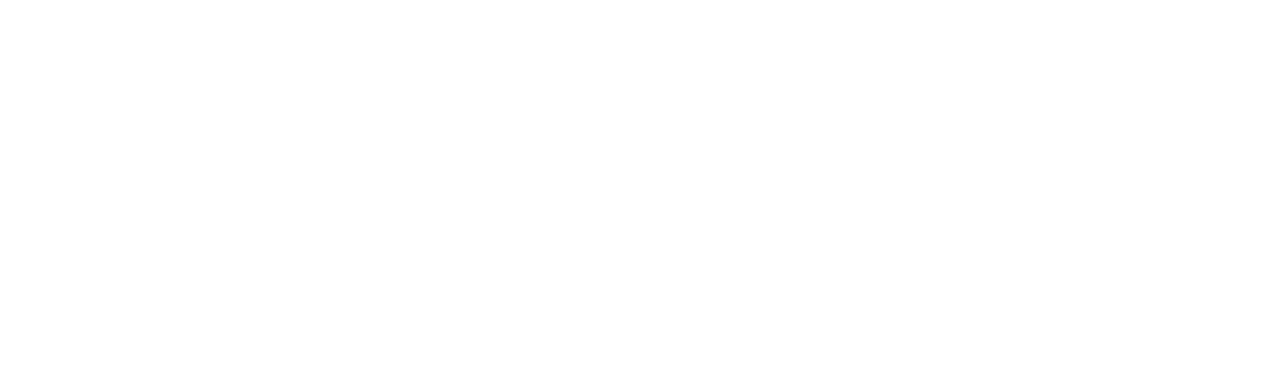
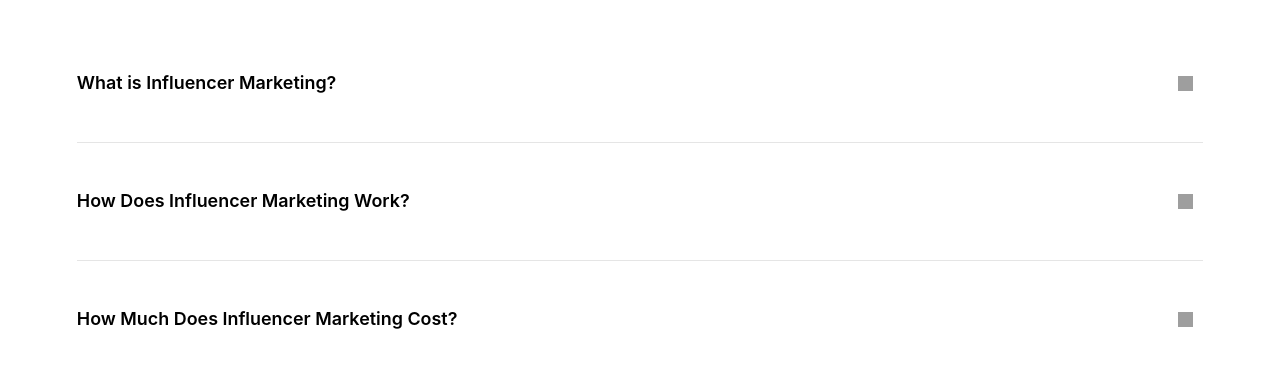
Before and after one commit to Punit3112/Frontend, a Next.js app: page / in a window 1280 px wide. Shown: the part 3994-4361 px from the top of the page. Before the commit the page ends 4054 px from the top, so only its background shows below. Built offline with nearby package versions, Linux system fonts and the light colour scheme; grey boxes are pictures that could not be loaded.

Commit message:
Add FAQ component

```diff
--- /dev/null
+++ b/src/app/components/FAQ.tsx
@@ -0,0 +1,78 @@
+"use client";
+
+import { useState } from "react";
+
+export interface FAQItem {
+  question: string;
+  answer: string;
+}
+
+interface FAQProps {
+  items: FAQItem[];
+  title?: string;
+}
+
+export default function FAQ({
+  items,
+  title = "Frequently Asked Questions",
+}: FAQProps) {
+  const [openIndex, setOpenIndex] = useState<number | null>(null);
+
+  const toggle = (index: number) => {
+    setOpenIndex(openIndex === index ? null : index);
+  };
+
+  return (
+    <div className="faqs-holder">
+      <div className="ds-accordion ds-accordion--divided">
+        {items.map((item, index) => {
+          const isOpen = openIndex === index;
+          return (
+            <div
+              key={index}
+              className="ds-accordion__item"
+              itemScope
+              itemProp="mainEntity"
+              itemType="https://schema.org/Question"
+            >
+              <button
+                className="ds-accordion__header"
+                onClick={() => toggle(index)}
+                aria-expanded={isOpen}
+                aria-controls={`faq-answer-${index}`}
+              >
+                <h2 className="ds-accordion__title" itemProp="name">
+                  {item.question}
+                </h2>
+                <img
+                  className="ds-accordion__icon"
+                  src="https://d5ik1gor6xydq.cloudfront.net/websiteImages/creatorMarketplace/plus.svg"
+                  loading="lazy"
+                  style={{
+                    transform: isOpen ? "rotateZ(45deg)" : "rotateZ(0deg)",
+                  }}
+                  alt=""
+                />
+              </button>
+
+              <div
+                itemScope
+                itemProp="acceptedAnswer"
+                itemType="https://schema.org/Answer"
+              >
+                <div
+                  id={`faq-answer-${index}`}
+                  className="ds-accordion__content"
+                  itemProp="text"
+                  style={{ display: isOpen ? "block" : "none" }}
+                >
+                  {item.answer}
+                </div>
+              </div>
+            </div>
+          );
+        })}
+      </div>
+    </div>
+  );
+}
--- /dev/null
+++ b/src/app/components/Faq.tsx
@@ -0,0 +1,92 @@
+"use client";
+
+import React from "react";
+import { useState } from "react";
+
+export interface FAQItem {
+  question: string;
+  answer: string;
+}
+
+interface FAQProps {
+  items: FAQItem[];
+  title?: string;
+}
+
+const TRANSITION = "0.35s ease";
+
+export default function FAQ({
+  items,
+  title = "Frequently Asked Questions",
+}: FAQProps) {
+  const [openIndex, setOpenIndex] = useState<number | null>(null);
+
+  const toggle = (index: number) => {
+    setOpenIndex(openIndex === index ? null : index);
+  };
+
+  return (
+    <div className="mt-[10%] mb-[8%] max-[800px]:my-[25%]">
+      <div className="w-full">
+        {items.map((item, index) => {
+          const isOpen = openIndex === index;
+          return (
+            <div
+              key={index}
+              className="mb-[4%] pb-[2%] cursor-pointer border-b border-black/10
+              max-[800px]:mb-[10%] max-[800px]:pb-[4%]"
+              itemScope
+              itemProp="mainEntity"
+              itemType="https://schema.org/Question"
+              onClick={() => toggle(index)}
+            >
+              <button
+                className="flex items-center justify-between w-full p-0 border-none bg-transparent cursor-pointer text-left font-inherit text-inherit"
+                aria-expanded={isOpen}
+                aria-controls={`faq-answer-${index}`}
+              >
+                <h2
+                  className="font-semibold text-[112%] m-0 max-[800px]:text-[100%]"
+                  itemProp="name"
+                >
+                  {item.question}
+                </h2>
+                <img
+                  className="shrink-0 w-[15px] h-[15px] mr-[10px] transition-transform duration-300 rotate-0"
+                  src="https://d5ik1gor6xydq.cloudfront.net/websiteImages/creatorMarketplace/plus.svg"
+                  loading="lazy"
+                  style={{
+                    transform: isOpen ? "rotateZ(45deg)" : "rotateZ(0deg)",
+                    transition: `transform ${TRANSITION}`,
+                  }}
+                  alt=""
+                />
+              </button>
+
+              <div
+                itemScope
+                itemProp="acceptedAnswer"
+                itemType="https://schema.org/Answer"
+                style={{
+                  display: "grid",
+                  gridTemplateRows: isOpen ? "1fr" : "0fr",
+                  transition: `grid-template-rows ${TRANSITION}`,
+                  overflow: "hidden",
+                }}
+              >
+                <div
+                  id={`faq-answer-${index}`}
+                  className="mt-[2%] font-light text-[95%]"
+                  itemProp="text"
+                  style={{ minHeight: 0 }}
+                >
+                  {item.answer}
+                </div>
+              </div>
+            </div>
+          );
+        })}
+      </div>
+    </div>
+  );
+}
--- /dev/null
+++ b/src/app/data/faq.ts
@@ -0,0 +1,42 @@
+import { FAQItem } from "@/app/components/FAQ";
+
+export const faqData: Record<string, { title: string; items: FAQItem[] }> = {
+  "/": {
+    title: "Influencer Marketing FAQs",
+    items: [
+      {
+        question: "What is Influencer Marketing?",
+        answer:
+          "Influencer marketing is a digital marketing strategy that involves collaborating with individuals, known as influencers, who have a dedicated and engaged following on social media platforms. Brands partner with influencers to promote their products or services authentically, build social proof, and reach a larger, more targeted audience.",
+      },
+      {
+        question: "How Does Influencer Marketing Work?",
+        answer:
+          "Influencer marketing operates by identifying suitable influencers for your brand, establishing a partnership, and creating content through the influencer's channels. This can take the form of sponsored posts, reviews, tutorials, or endorsements shared with their engaged audience.",
+      },
+      {
+        question: "How Much Does Influencer Marketing Cost?",
+        answer:
+          "The cost varies widely depending on the influencer's reach, niche, and engagement rates. Micro-influencers with smaller followings may charge less than macro-influencers or celebrities. Some work on a per-post basis, while others prefer ongoing partnerships.",
+      },
+    ],
+  },
+
+  "/pricing": {
+    title: "Pricing FAQs",
+    items: [
+      {
+        question: "Do you offer a free trial?",
+        answer:
+          "Yes, all plans include a 14-day free trial with no credit card required.",
+      },
+      {
+        question: "Can I switch plans later?",
+        answer:
+          "Absolutely. You can upgrade or downgrade your plan at any time from your account settings.",
+      },
+    ],
+  },
+
+  // Add more routes here...
+};
--- a/src/app/page.tsx
+++ b/src/app/page.tsx
@@ -7,8 +7,12 @@
 import { caseStudies } from "./data/caseStudies";
 import BrandLogos from "./components/BrandLogos";
 import { brandLogos } from "./data/brandLogos";
+import FAQ from "./components/Faq";
+import { faqData } from "@/app/data/faq";
 
 export default function Home() {
+  const faq = faqData["/"];
+
   return (
     <>
       <Header />
@@ -22,6 +26,7 @@
         <BrandShowcase />
         <CaseStudies caseStudies={caseStudies} />
         <BrandLogos logos={brandLogos} />
+        {faq && <FAQ title={faq.title} items={faq.items} />}
       </div>
     </>
   );
```
